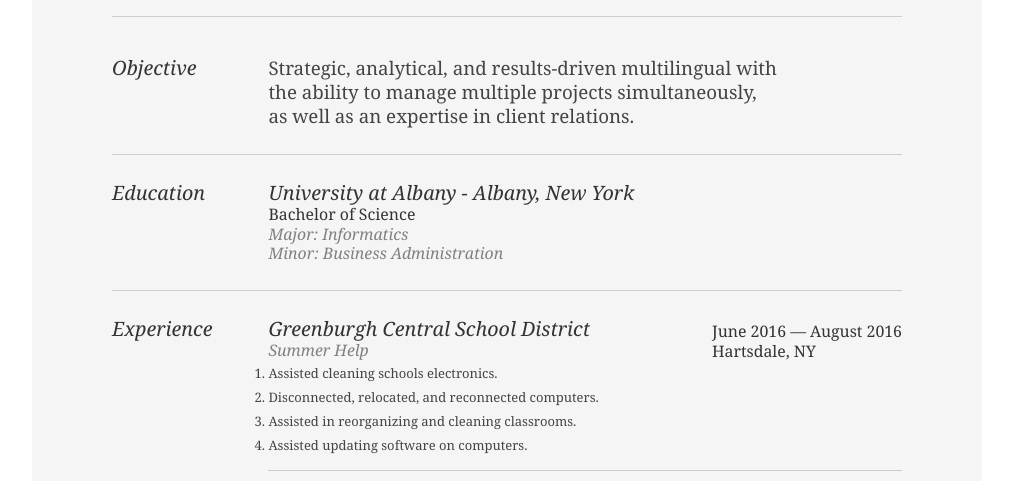
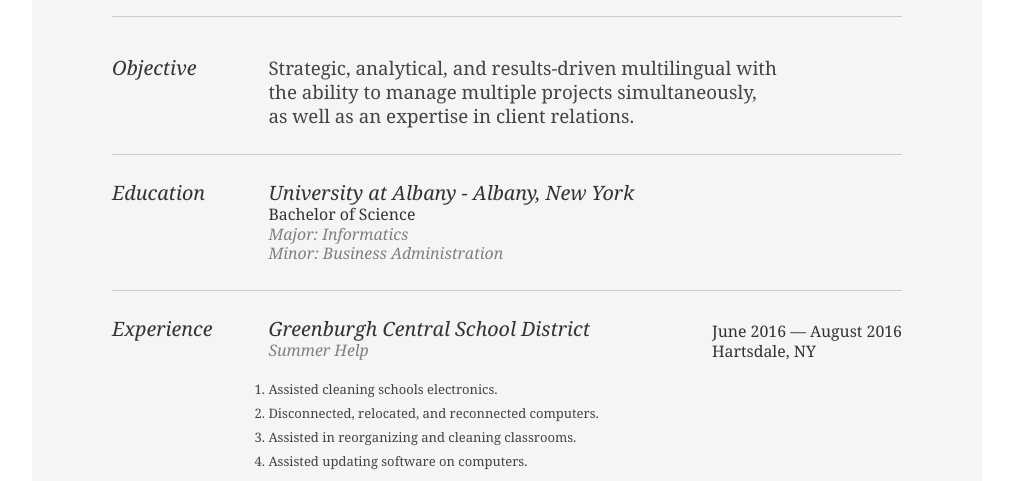
Before and after one commit to jerryvelasco/jerryvelasco.github.io, a plain HTML site: page resume.html in a window 1280 px wide. Shown: the part 261-742 px from the top of the page, without its empty margins (133-1146 px from the left). Drawn offline with Linux system fonts and the light colour scheme.

Commit message:
Update resume.html

```diff
--- a/resume.html
+++ b/resume.html
@@ -75,7 +75,7 @@
 							<div class="jobs">
 								<h2>Greenburgh Central School District</h2>
 								<h3>Summer Help</h3>
-								<h4>June 2016 &mdash; August 2016<br>Hartsdale, NY</h4>
+								<h4>June 2016 &mdash; August 2016<br>Hartsdale, NY</h4><br>
 								<ul>
 									<li class="last skill">Assisted cleaning schools electronics.</li>
 									<li class="last skill">Disconnected, relocated, and reconnected computers.</li>
```
